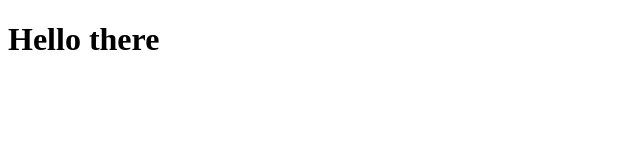
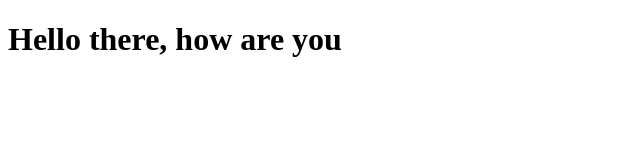
Before and after one commit to peachvodga/Coursera-test, a plain HTML site: page Site/Index.html in a window 1280 px wide. Shown: the whole page, without its empty margins (0-640 px from the left). Drawn offline with Linux system fonts and the light colour scheme.

Commit message:
Small addition to our page content

```diff
--- a/Site/Index.html
+++ b/Site/Index.html
@@ -4,6 +4,6 @@
 <title>Hello World</title>
 </head>
 <body>
-<h1> Hello there </h>
+<h1> Hello there, how are you</h>
 </body>
 </html>
```
